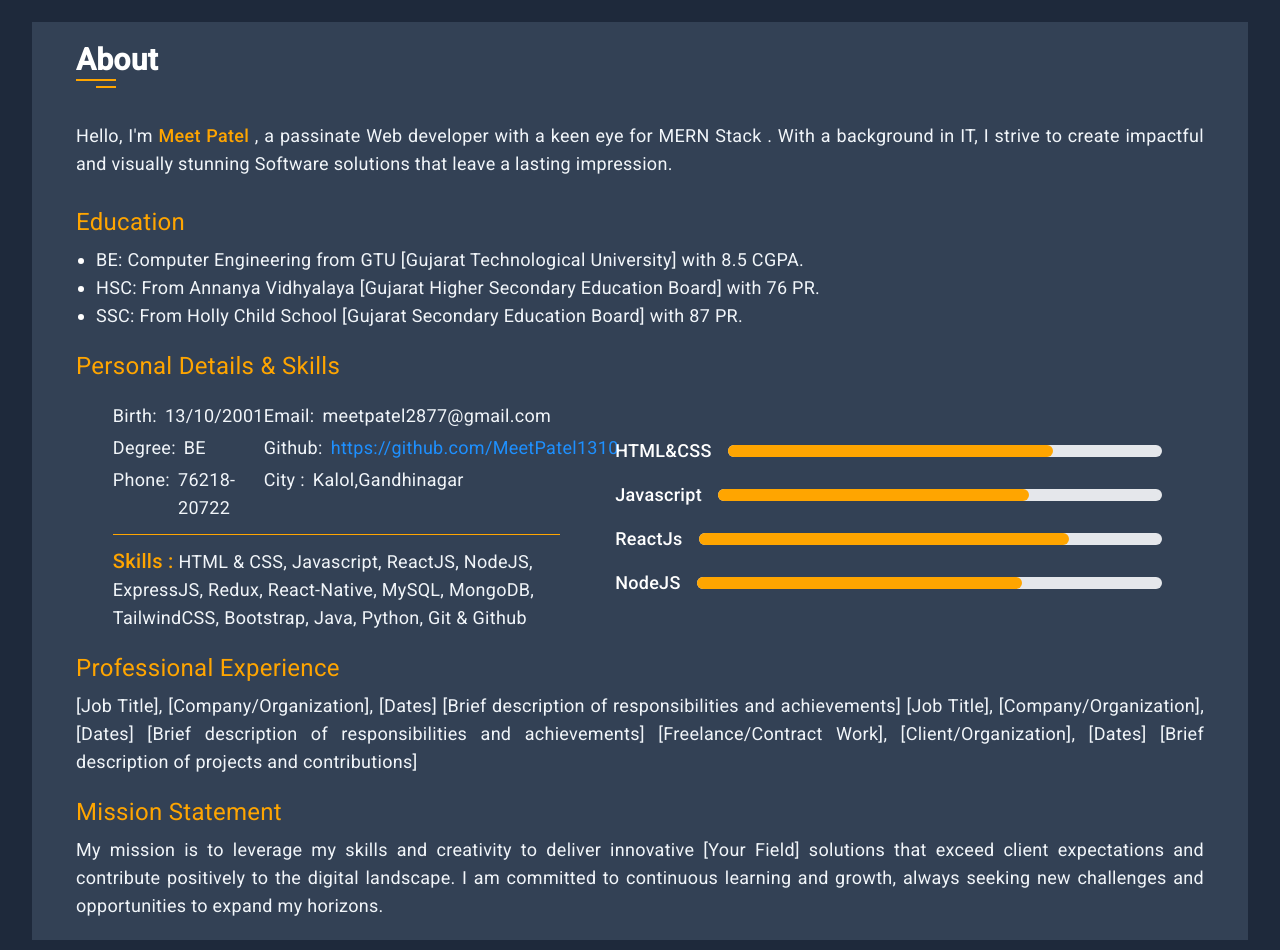
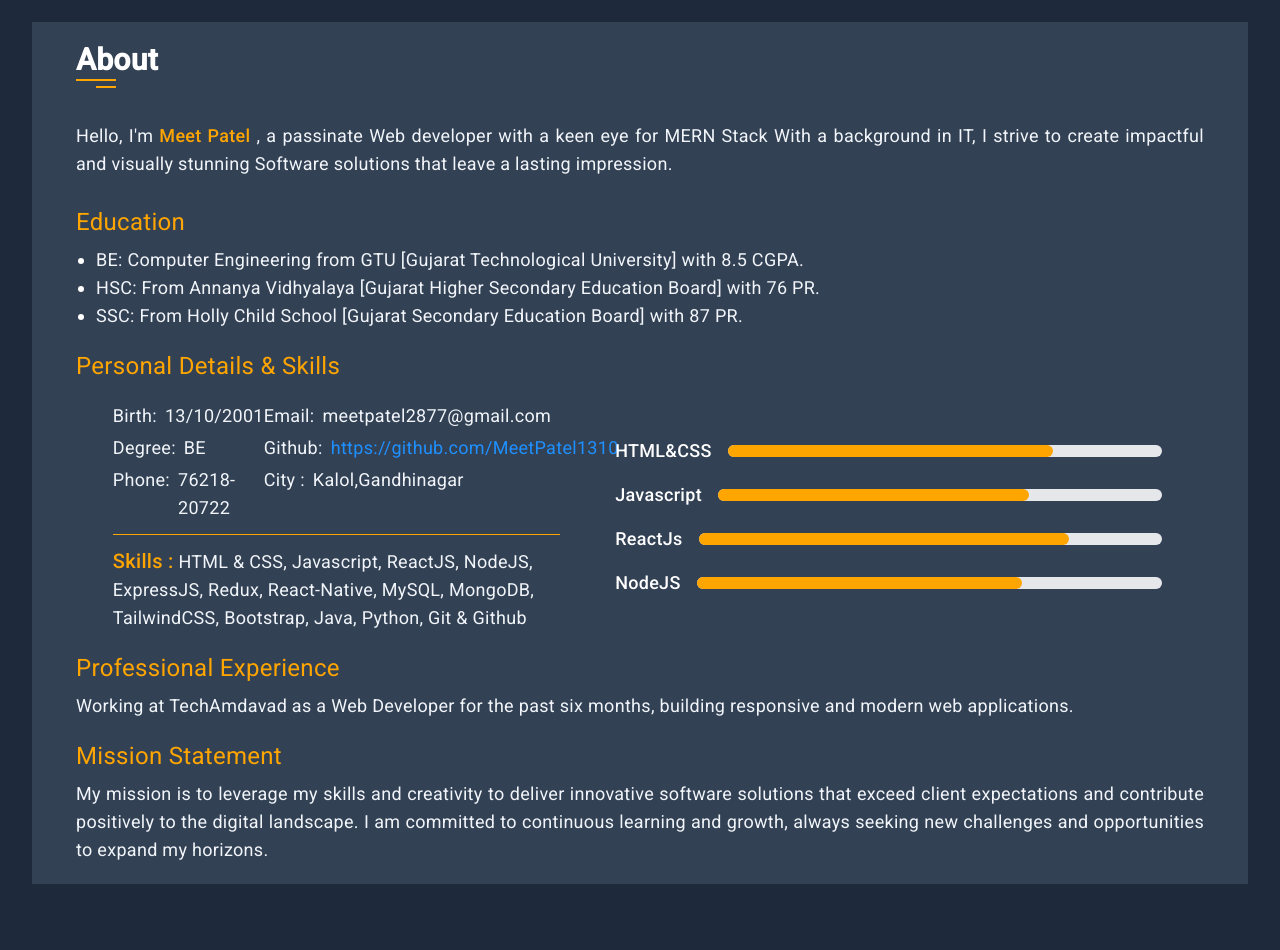
Before and after one commit to MeetPatel1310/Meet-Portfolio, a React (Vite) app: page / in a window 1280 px wide. Shown: the part 760-1710 px from the top of the page. Built offline with nearby package versions, Linux system fonts and the light colour scheme.

Commit message:
commit changes

```diff
--- a/src/Components/About/About.jsx
+++ b/src/Components/About/About.jsx
@@ -1,7 +1,9 @@
-import React from "react";
+import React, { useEffect, useRef } from "react";
+import { motion, useInView } from "framer-motion";
 import img2 from "../../assets/Img/img-2.png";
 // import "../../Components/About/About.css";
-import { useEffect } from "react";
+
+
 
 const About = (props) => {
   useEffect(() => {
@@ -10,6 +12,9 @@ const About = (props) => {
       props.colorTheme
     );
   }, [props.colorTheme]);
+
+  const ref = useRef(null);
+  const isInView = useInView(ref, { triggerOnce: false, amount: 0.2 }); // Runs every time it enters the viewport
 
   // Skill Progress Bar
   const Skill = [
@@ -39,14 +44,27 @@ const About = (props) => {
     window.open('https://github.com/MeetPatel1310', '_blank');
   }
   return (
-    <div className="lg:px-11 md:px-7 px-3 bg-slate-700  h-2/3 text-slate-100 py-5 overflow-hidden  md:mx-8 mx-2 flex flex-col">
-      <h1 className="w-20 text-white custom-double-underline text-3xl font-bold ">
+    <motion.div
+    ref={ref}
+    initial={{ opacity: 0, x: -100 }}
+    animate={isInView ? { opacity: 1, x: 0 } : { opacity: 0, x: -100 }}
+    transition={{ duration: 0.5 }}
+     className="lg:px-11 md:px-7 px-3 bg-slate-700  h-2/3 text-slate-100 py-5 overflow-hidden  md:mx-8 mx-2 flex flex-col">
+      <motion.h1
+        initial={{ opacity: 0, x: -50 }}
+        animate={isInView ? { opacity: 1, x: 0 } : { opacity: 0, x: -50 }}
+        transition={{ duration: 1, delay: 0.1 }}
+       className="w-20 text-white custom-double-underline text-3xl font-bold ">
         About
-      </h1>
+      </motion.h1>
       <div className="flex mt-8">
         {/* <div className='w-1/2'><img src={img2} alt="" /></div> */}
         <div className="w-full">
-          <h2 className="my-3 text-justify text-lg mb-7">
+          <motion.h2
+          initial={{ opacity: 0, x: -50 }}
+          animate={isInView ? { opacity: 1, x: 0 } : { opacity: 0, x: -50 }}
+          transition={{ duration: 1, delay: 0.2 }}
+          className="my-3 text-justify text-lg mb-7">
             Hello, I'm{" "}
             <span
               className="font-medium"
@@ -54,18 +72,26 @@ const About = (props) => {
             >
               Meet Patel
             </span>{" "}
-            , a passinate Web developer with a keen eye for MERN Stack . With a
+            , a passinate Web developer with a keen eye for MERN Stack With a
             background in IT, I strive to create impactful and visually stunning
             Software solutions that leave a lasting impression.
-          </h2>
+          </motion.h2>
 
-          <h2 className="themeTextColor text-2xl mt-5 mb-2 text-justify">
+          <motion.h2
+          initial={{ opacity: 0, x: -50 }}
+          animate={isInView ? { opacity: 1, x: 0 } : { opacity: 0, x: -50 }}
+          transition={{ duration: 1, delay: 0.3 }}
+          className="themeTextColor text-2xl mt-5 mb-2 text-justify">
             Education
-          </h2>
+          </motion.h2>
           {/* <p className='text-justify md:text-lg'>
 
                 </p> */}
-          <ul className="list-disc ml-5 marker:text-white text-lg ">
+          <motion.ul
+          initial={{ opacity: 0, x: -50 }}
+          animate={isInView ? { opacity: 1, x: 0 } : { opacity: 0, x: -50 }}
+          transition={{ duration: 1, delay: 0.4 }}
+          className="list-disc ml-5 marker:text-white text-lg ">
             <li>
               BE: Computer Engineering from GTU [Gujarat Technological
               University] with 8.5 CGPA.
@@ -78,26 +104,23 @@ const About = (props) => {
               SSC: From Holly Child School [Gujarat Secondary Education Board]
               with 87 PR.
             </li>
-          </ul>
-          {/* <div className="w-full bg-gray-200 rounded-full h-4">
-            <div
-              className="bg-blue-500 h-4 rounded-full"
-              style={{ width: `${70}%` }}
-            ></div>
-          </div> */}
+          </motion.ul>
 
-          <h2 className="themeTextColor text-2xl mt-5 mb-2 text-justify">
+
+          <motion.h2
+          initial={{ opacity: 0, x: -50 }}
+          animate={isInView ? { opacity: 1, x: 0 } : { opacity: 0, x: -50 }}
+          transition={{ duration: 1, delay: 0.5 }}
+          className="themeTextColor text-2xl mt-5 mb-2 text-justify">
             Personal Details & Skills
-          </h2>
-          {/* <p className="text-justify md:text-lg">
-            {" "}
-            Proficient in [Programming Languages] Experienced with [Software
-            Tools/Technologies] Strong grasp of [Design Principles/Concepts]
-            Excellent problem-solving skills Effective communicator and
-            collaborator
-          </p> */}
+          </motion.h2>
+
           <div className="md:px-3 px-2 my-5 lg:flex lg:flex-row flex flex-col items-center gap-5 lg:gap-0  lg:justify-around">
-            <div className=" md:gap-3 lg:w-[45%] flex flex-col gap-3 lg:items-center">
+            <motion.div
+            initial={{ opacity: 0, x: -50 }}
+            animate={isInView ? { opacity: 1, x: 0 } : { opacity: 0, x: -50 }}
+            transition={{ duration: 1, delay: 0.6 }}
+            className=" md:gap-3 lg:w-[45%] flex flex-col gap-3 lg:items-center">
               <div className="md:flex md:flex-row flex-col sm:gap-0  w-[90%] md:justify-between">
                 <div className="left flex flex-col md:gap-1 gap-2 ">
                   <div className="birth flex gap-2 ">
@@ -128,13 +151,10 @@ const About = (props) => {
                     <h2>City :</h2>
                     <p>Kalol,Gandhinagar</p>
                   </div>
-                  {/* <div className="Skill flex text-lg">
-                      <h2>Skill :</h2>
-                      <p></p>
-                    </div> */}
+
                 </div>
               </div>
-              <hr className="lg:w-[90%] md:w-[0%] w-[90%] mx-auto" style={{ borderColor: props.colorTheme }} />
+              <hr className="lg:w-[90%] md:w-[0%] w-[100%] mx-auto" style={{ borderColor: props.colorTheme }} />
               <div className=" Skill w-[90%] ">
                 <h2 className="text-lg ">
                   <span className="text-xl font-medium" style={{ color: props.colorTheme }}>Skills :</span> HTML &
@@ -143,31 +163,14 @@ const About = (props) => {
                   Python, Git & Github
                 </h2>
               </div>
-            </div>
-            <hr className="lg:w-[0%] w-[90%] lg:mt-0  text-center" style={{ borderColor: props.colorTheme }} />
-            <div className="lg:w-[55%] w-[95%]  lg:py-0 lg:flex lg:flex-col lg:items-center  lg:justify-center">
-              {/* <div class="w-[90%] flex items-center space-x-4">
-                <h2 class="text-white text-lg font-medium whitespace-nowrap my-2">
-                  HTML & CSS:
-                </h2>
-                <div class="w-full bg-gray-200 rounded-full h-3">
-                  <div
-                    className="bg-blue-500 h-3 rounded-full"
-                    style={{ width: "70%" }}
-                  ></div>
-                </div>
-              </div>
-              <div class="w-[90%] flex items-center space-x-4">
-                <h2 class="text-white text-lg font-medium whitespace-nowrap my-2">
-                  Javascript:
-                </h2>
-                <div class="w-full bg-gray-200 rounded-full h-3">
-                  <div
-                    className="bg-blue-500 h-3 rounded-full"
-                    style={{ width: "65%" }}
-                  ></div>
-                </div>
-              </div> */}
+            </motion.div>
+            <hr className="lg:w-[0%] md:w-[90%] w-[100%] lg:mt-0  text-center" style={{ borderColor: props.colorTheme }} />
+            <motion.div
+            initial={{ opacity: 0, x: -50 }}
+            animate={isInView ? { opacity: 1, x: 0 } : { opacity: 0, x: -50 }}
+            transition={{ duration: 1, delay: 0.6 }}
+            className="lg:w-[55%] w-[95%]  lg:py-0 lg:flex lg:flex-col lg:items-center  lg:justify-center">
+
               {Skill.map(({ id, name, PR }) => {
                 return(
                   <div key={id} class="w-[90%] flex items-center space-x-4">
@@ -183,36 +186,47 @@ const About = (props) => {
                   </div>
                 )
               })}
-            </div>
+            </motion.div>
           </div>
 
-          <h2 className="themeTextColor text-2xl mt-5 mb-2 text-justify">
+          <motion.h2
+          initial={{ opacity: 0, x: -50 }}
+          animate={isInView ? { opacity: 1, x: 0 } : { opacity: 0, x: -50 }}
+          transition={{ duration: 1, delay: 0.7 }}
+          className="themeTextColor text-2xl mt-5 mb-2 text-justify">
             Professional Experience
-          </h2>
-          <p className="text-justify text-lg">
-            [Job Title], [Company/Organization], [Dates] [Brief description of
-            responsibilities and achievements] [Job Title],
-            [Company/Organization], [Dates] [Brief description of
-            responsibilities and achievements] [Freelance/Contract Work],
-            [Client/Organization], [Dates] [Brief description of projects and
-            contributions]
-          </p>
+          </motion.h2>
+          <motion.p
+          initial={{ opacity: 0, x: -50 }}
+          animate={isInView ? { opacity: 1, x: 0 } : { opacity: 0, x: -50 }}
+          transition={{ duration: 1, delay: 0.8 }}
+          className="text-justify text-lg">
+           Working at TechAmdavad as a Web Developer for the past six months, building responsive and modern web applications.
+          </motion.p>
 
 
 
-          <h2 className="themeTextColor text-2xl mt-5 mb-2 text-justify">
+          <motion.h2
+          initial={{ opacity: 0, x: -100 }}
+          animate={isInView ? { opacity: 1, x: 0 } : { opacity: 0, x: -50 }}
+          transition={{ duration: 1, delay: 0.9 }}
+          className="themeTextColor text-2xl mt-5 mb-2 text-justify">
             Mission Statement
-          </h2>
-          <p className="text-justify text-lg">
+          </motion.h2>
+          <motion.p
+          initial={{ opacity: 0, x: -100 }}
+          animate={isInView ? { opacity: 1, x: 0 } : { opacity: 0, x: -50 }}
+          transition={{ duration: 1, delay: 0.9 }}
+          className="text-justify text-lg">
             My mission is to leverage my skills and creativity to deliver
-            innovative [Your Field] solutions that exceed client expectations
+            innovative software solutions that exceed client expectations
             and contribute positively to the digital landscape. I am committed
             to continuous learning and growth, always seeking new challenges and
             opportunities to expand my horizons.
-          </p>
+          </motion.p>
         </div>
       </div>
-    </div>
+    </motion.div>
   );
 };
 
--- a/src/Components/Home/Home.jsx
+++ b/src/Components/Home/Home.jsx
@@ -184,16 +184,22 @@ const Home = () => {
 
       </div>
 
-      <motion.div
-        ref={ref}
+      <div
+        // ref={ref}
         className="p-5 rounded-lg mb-10 overflow-hidden"
-        initial={{ opacity: 0, y: -100 }}
-        animate={isInView ? { opacity: 1, y: 0 } : { opacity: 0, y: -100 }}
-        transition={{ duration: 1 }}
+        // initial={{ opacity: 0, y: -100 }}
+        // animate={isInView ? { opacity: 1, y: 0 } : { opacity: 0, y: -100 }}
+        // transition={{ duration: 1 }}
       >
         <div className="text-white w-full  md:flex md:flex-row justify-evenly items-center p-8 md:p-10 md:mt-10 gap-15 flex flex-col">
-          <div className="content flex flex-col w-full md:w-1/2 gap-5 pt-5 order-2 md:order-1  ">
+          <motion.div
+          ref={ref}
+          initial={{ opacity: 0, y: -100 }}
+          animate={isInView ? { opacity: 1, y: 0 } : { opacity: 0, y: -100 }}
+          transition={{ duration: 2 }}
+           className="content flex flex-col w-full md:w-1/2 gap-5 pt-5 order-2 md:order-1  ">
             <TypeAnimation
+
               sequence={[
                 "Welcome Here!",
                 1000,
@@ -204,7 +210,7 @@ const Home = () => {
               ]}
               wrapper="span"
               speed={20}
-              className={`typedClass text-[2em] inline-block `}
+              className={`typedClass text-[2em] inline-block mt-8 sm:mt-0 `}
               // style={{
               //   fontSize: "2em",
               //   display: "inline-block",
@@ -231,16 +237,21 @@ const Home = () => {
             >
               Contact me
             </button>
-          </div>
+          </motion.div>
 
           {/* Rotating border */}
-          <div className="rotating-border order-1">
+          <motion.div
+          ref={ref}
+          initial={{ opacity: 0, y: -100 }}
+          animate={isInView ? { opacity: 1, y: 0 } : { opacity: 0, y: -100 }}
+          transition={{ duration: 4 }}
+          className="rotating-border order-1">
             <img
               src={img1}
               alt="Profile"
               className="rounded-full w-full h-full bg-none object-cover"
             />
-          </div>
+          </motion.div>
         </div>
 
         {/* <div className="container">
@@ -256,10 +267,15 @@ const Home = () => {
             </div>
 
           </div> */}
-          <div className="myDetail flex flex-wrap gap-10 justify-evenly mt-[5%] ">
+          <div
+
+          className="myDetail flex flex-wrap gap-10 justify-evenly mt-[5%] ">
 
             {myDetails.map(({id, icon, h2field, h3field})=>(
-                <div key={id} className="box hover:scale-105 duration-150 cursor-pointer" onClick={()=>handleBox(id)}>
+                <div
+
+                key={id}
+                className="box hover:scale-105 duration-150 cursor-pointer" onClick={()=>handleBox(id)}>
                 <div
                   id="Mycontact"
                   style={{color:`${rotatorTheme}`}}
@@ -279,7 +295,7 @@ const Home = () => {
           </div>
 
 
-      </motion.div>
+      </div>
 
       <div id="about">
         {/* Scroll Animation  */}
@@ -292,15 +308,16 @@ const Home = () => {
         >
           <About />
         </motion.div> */}
-        <motion.div
+        <div
           id="about-section" // The element to observe for scroll visibility
-          initial={{ scale: 1 }} // Start with scale 1
-          animate={{ scale }} // Animate scale based on visibility
-          transition={{ duration: 0.5 }} // Duration of the scaling effect
+
+          // initial={{ scale: 1 }} // Start with scale 1
+          // animate={{ scale }} // Animate scale based on visibility
+          // transition={{ duration: 1 }} // Duration of the scaling effect
           className="text-[40px] "
         >
           <About colorTheme={rotatorTheme} />
-        </motion.div>
+        </div>
       </div>
 
       <div id="projects">
--- a/src/Components/Portfolio_Section/Portfolio.jsx
+++ b/src/Components/Portfolio_Section/Portfolio.jsx
@@ -205,7 +205,7 @@ const Portfolio = (props) => {
               type: "spring", // Spring animation for bounce
               stiffness: 200, // Bounce intensity
               damping: 10, // Smoothness of the bounce
-              duration: 1, // Duration of the animation
+              duration: 2, // Duration of the animation
               delay: id * 0.05, // Staggered delay for each card
             }}
           >
```
